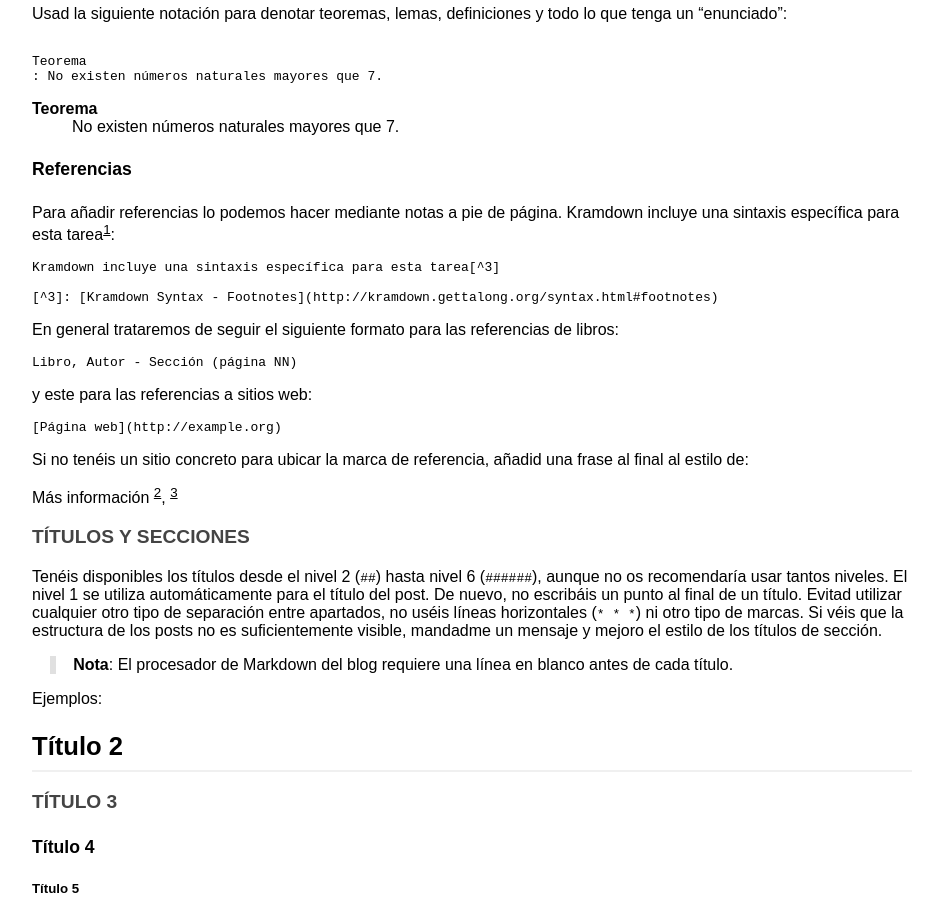
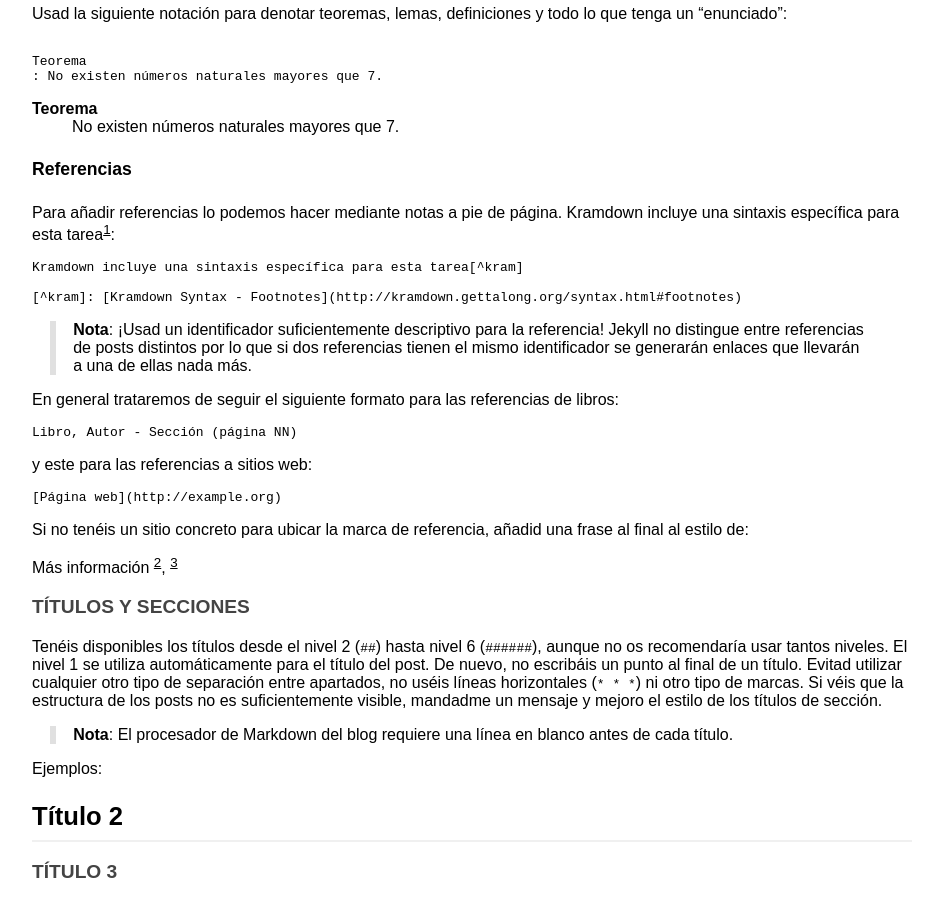
Before and after one commit to libreim/blog, a Jekyll site: the page built from guia-de-estilo.md, in a window 1280 px wide and 900 px high, scrolled down 1093 px. Shown: the whole window, without its empty margins (168-1111 px from the left). Built offline with Jekyll 4.4.1, drawn with Linux system fonts in a browser that asks for light colours; formulas are drawn with MathJax 3; comment, search, counter and statistics services are not loaded.

Commit message:
Actualizando cosas de referencias
Importante usar referencias con texto, distintas entre sí

```diff
--- a/guia-de-estilo.md
+++ b/guia-de-estilo.md
@@ -81,15 +81,20 @@ Teorema
 
 #### Referencias
 Para añadir referencias lo podemos hacer mediante notas a pie de página.
-Kramdown incluye una sintaxis específica para esta tarea[^3]:
+Kramdown incluye una sintaxis específica para esta tarea[^kram]:
 
-[^3]: [Kramdown Syntax](http://kramdown.gettalong.org/syntax.html#footnotes)
+[^kram]: [Kramdown Syntax](http://kramdown.gettalong.org/syntax.html#footnotes)
 
 ~~~markdown
-Kramdown incluye una sintaxis específica para esta tarea[^3]
+Kramdown incluye una sintaxis específica para esta tarea[^kram]
 
-[^3]: [Kramdown Syntax - Footnotes](http://kramdown.gettalong.org/syntax.html#footnotes)
+[^kram]: [Kramdown Syntax - Footnotes](http://kramdown.gettalong.org/syntax.html#footnotes)
 ~~~
+
+> **Nota**: ¡Usad un identificador suficientemente descriptivo para la referencia!
+> Jekyll no distingue entre referencias de posts distintos por lo que
+> si dos referencias tienen el mismo identificador se generarán enlaces que
+> llevarán a una de ellas nada más.
 
 En general trataremos de seguir el siguiente formato para las referencias
 de libros:
```
Also changed, not shown: other parts of guia-de-estilo.md (+3 -3 lines), _posts/2014-4-12-desigualdad-medias.md (+2 -2 lines), _posts/2014-4-12-p-np.md (+2 -2 lines).
